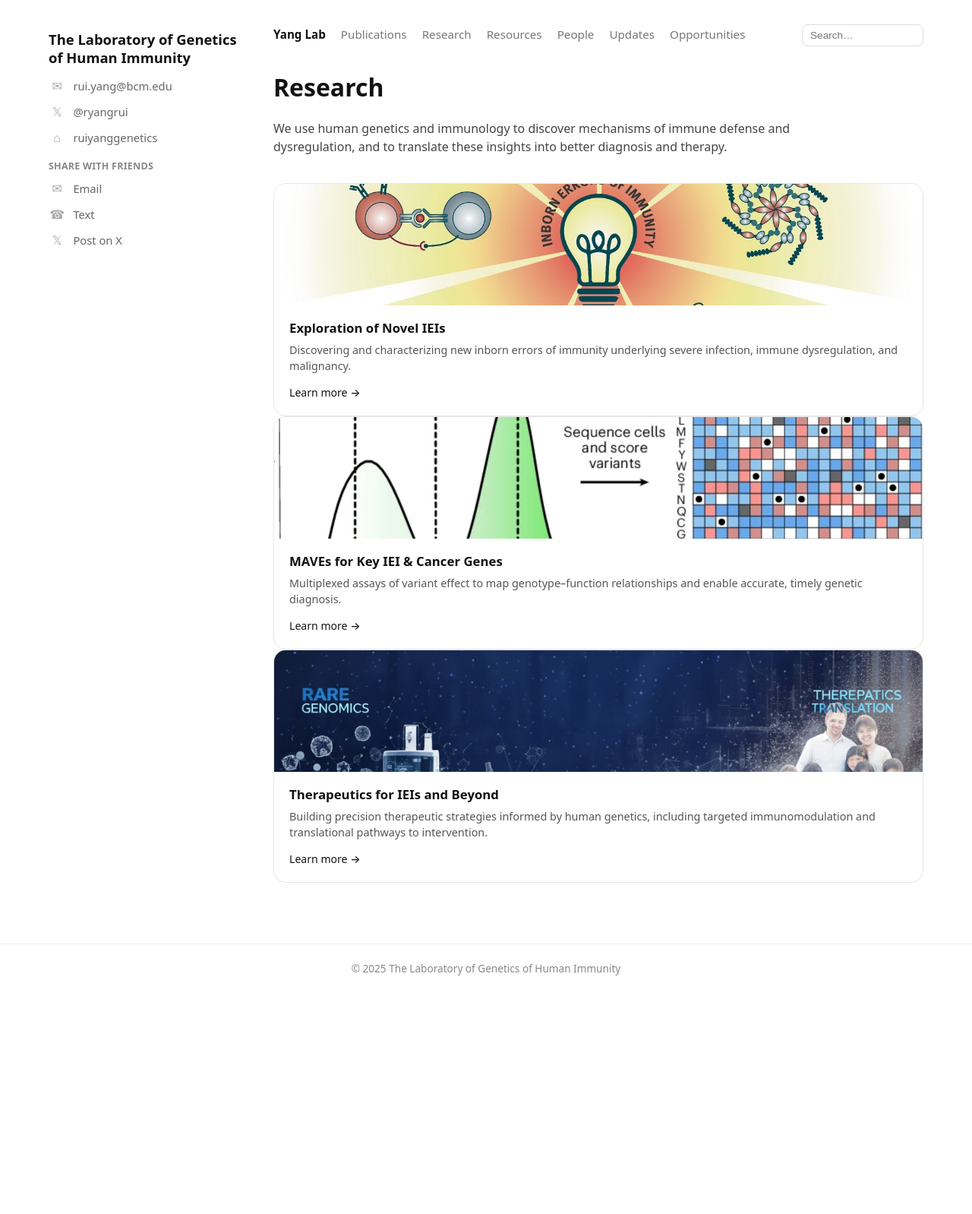
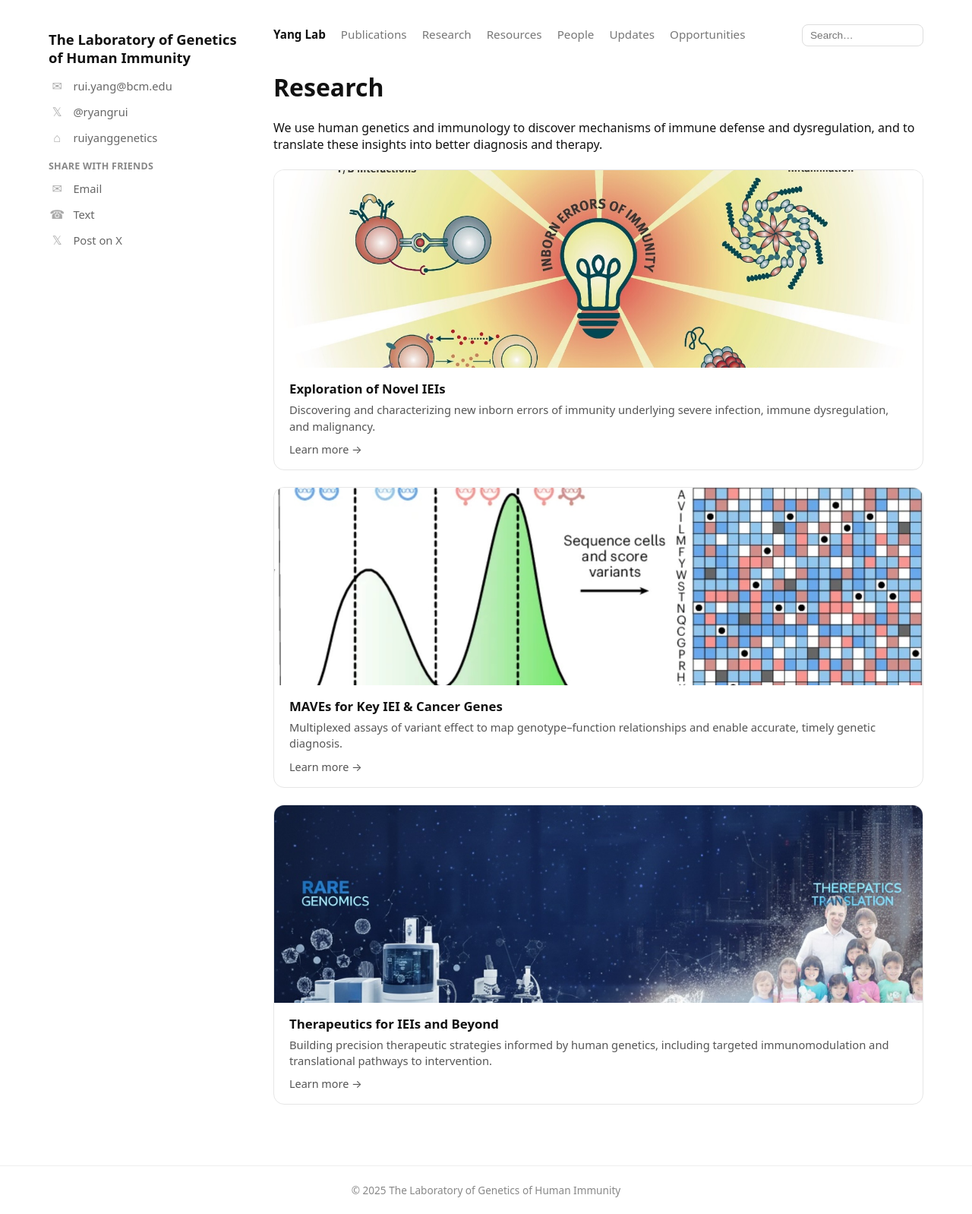
Before and after one commit to ruiyanggenetics/ghilab, a Jekyll site: the page built from research.md, in a window 1280 px wide. Shown: the whole page at 76% size. Built offline with Jekyll 4.4.1, drawn with Linux system fonts in a browser that asks for light colours; before the commit the page ends 1306 px from its top, so only the background shows below that.

Commit message:
Update style.css

```diff
--- a/assets/style.css
+++ b/assets/style.css
@@ -414,82 +414,63 @@
 .footer-muted:hover{ text-decoration: underline; }
 
 /* =========================
-   RESEARCH PAGE
+   RESEARCH – VERTICAL CARDS
    ========================= */
 
-.page-intro{
-  max-width: 720px;
-  font-size: 1rem;
-  color: #444;
-  line-height: 1.5;
-  margin-bottom: 36px;
+.research-list{
+  display: flex;
+  flex-direction: column;
+  gap: 22px;
+  margin-top: 22px;
 }
 
-.research-grid{
-  display: grid;
-  grid-template-columns: repeat(4, 1fr);
-  gap: 28px;
+.research-card.research-card-vertical{
+  display: block;
+  border: 1px solid #e6e6e6;
+  border-radius: 14px;
+  overflow: hidden; /* keeps image rounded */
+  background: #fff;
+  transition: background 0.15s ease, transform 0.1s ease;
 }
 
-.research-card{
-  display: flex;
-  flex-direction: column;
-  border: 1px solid #e6e6e6;
-  border-radius: 16px;
-  overflow: hidden;
-  background: #fff;
-  transition: transform 0.15s ease, box-shadow 0.15s ease;
+.research-card.research-card-vertical:hover{
+  background: #f7f7f7;
+  transform: translateY(-1px);
 }
 
-.research-card:hover{
-  transform: translateY(-2px);
-  box-shadow: 0 6px 18px rgba(0,0,0,0.04);
-}
-
-.research-card img{
+.research-card.research-card-vertical img{
   width: 100%;
-  height: 160px;
-  object-fit: cover;
+  height: 260px;         /* bigger image */
+  object-fit: cover;     /* fills nicely */
+  display: block;
 }
 
 .research-card-body{
-  padding: 18px 20px 20px;
+  padding: 16px 20px;
 }
 
 .research-card-body h3{
+  margin: 0 0 6px 0;
   font-size: 1.05rem;
   font-weight: 600;
-  margin: 0 0 8px 0;
-  color: #111;
 }
 
 .research-card-body p{
-  font-size: 0.9rem;
+  margin: 0;
+  font-size: 0.92rem;
   color: #555;
   line-height: 1.45;
-  margin: 0 0 12px 0;
 }
 
 .research-link{
-  font-size: 0.88rem;
-  font-weight: 500;
-  color: #111;
+  display: inline-block;
+  margin-top: 10px;
+  font-size: 0.9rem;
+  color: #555;
 }
 
-/* =========================
-   RESPONSIVE
-   ========================= */
-
-@media (max-width: 1100px){
-  .research-grid{
-    grid-template-columns: repeat(2, 1fr);
-  }
-}
-
-@media (max-width: 640px){
-  .research-grid{
-    grid-template-columns: 1fr;
-  }
+.research-card.research-card-vertical:hover .research-link{
+  color: #111;
 }
 
 /* =========================
@@ -511,3 +492,9 @@
     height: 56px;
   }
 }
+
+@media (max-width: 900px){
+  .research-card.research-card-vertical img{
+    height: 200px;
+  }
+}
```
